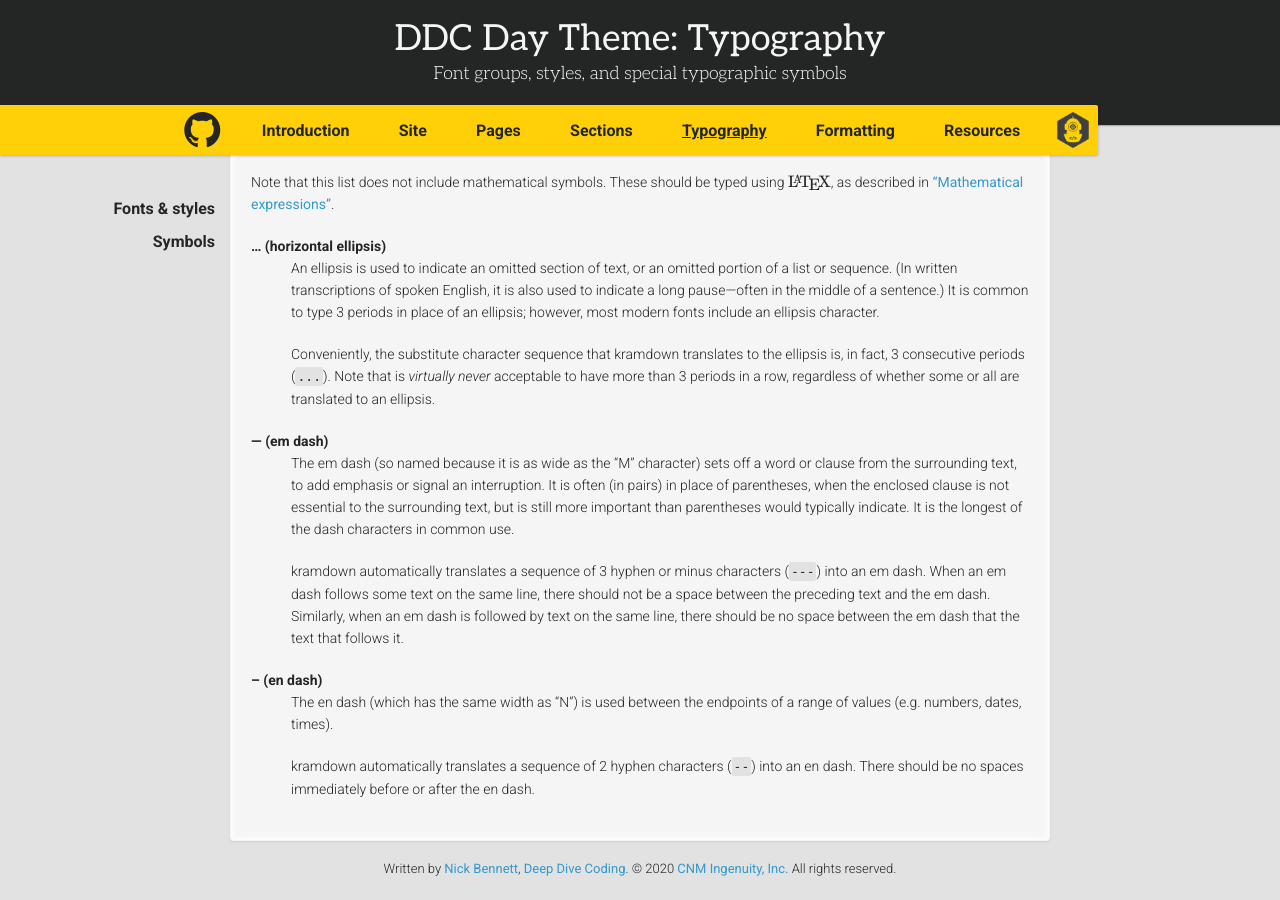
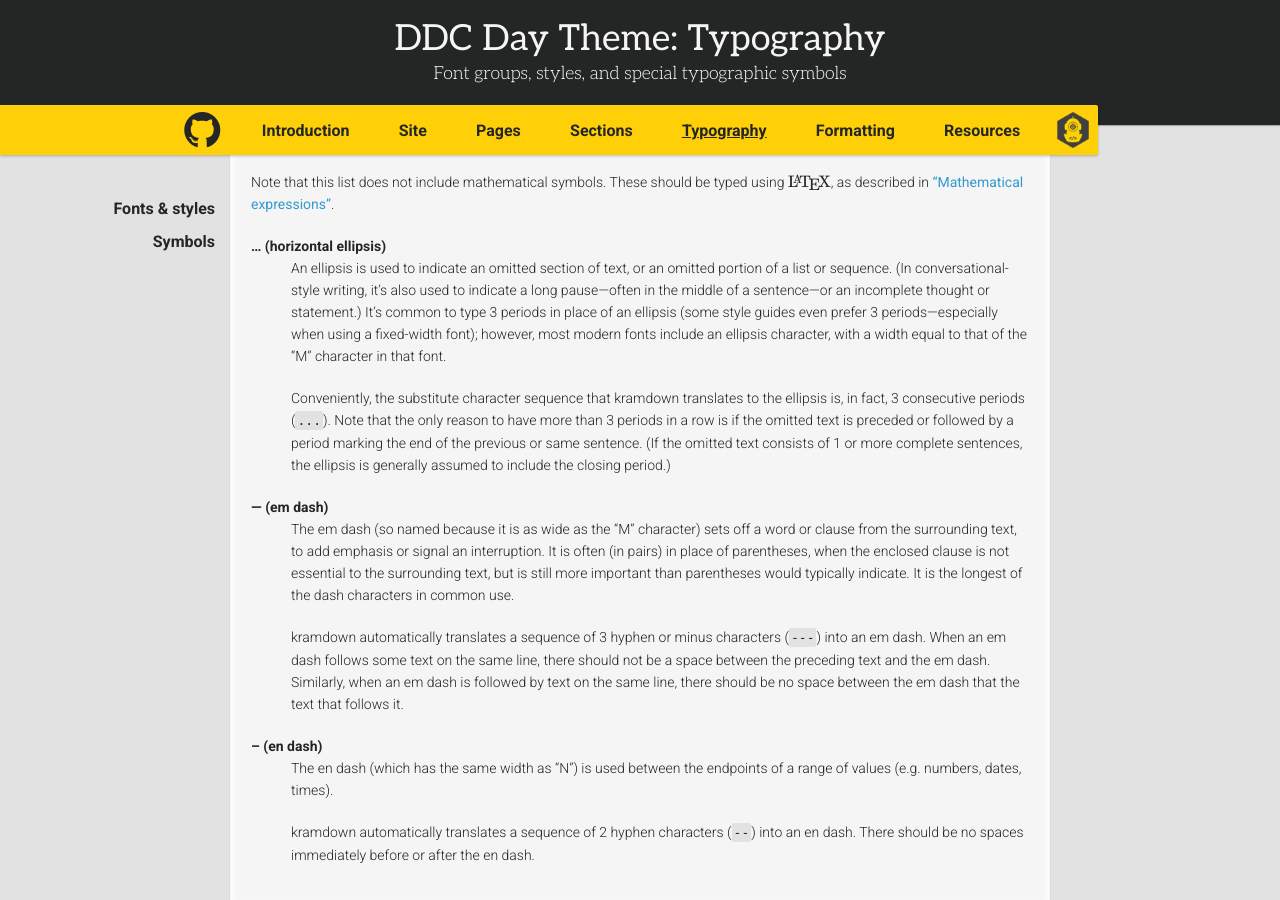
Before and after one commit to ddc-java/ddc-day, a Jekyll site: the page built from typography.md, in a window 1280 px wide and 900 px high, scrolled down 1053 px. Built offline with Jekyll 4.4.1, drawn with Linux system fonts in a browser that asks for light colours; nearby versions of some CDN libraries; some web fonts are replaced; our own code applies the rules of GitHub Pages for plain Markdown files; formulas are drawn with MathJax 3.

Commit message:
Add info on typographic symbols

```diff
--- a/typography.md
+++ b/typography.md
@@ -53,9 +53,9 @@ Note that this list does not include mathematical symbols. These should be typed
 
 ... (horizontal ellipsis)
 
-: An ellipsis is used to indicate an omitted section of text, or an omitted portion of a list or sequence. (In written transcriptions of spoken English, it is also used to indicate a long pause---often in the middle of a sentence.) It is common to type 3 periods in place of an ellipsis; however, most modern fonts include an ellipsis character.
+: An ellipsis is used to indicate an omitted section of text, or an omitted portion of a list or sequence. (In conversational-style writing, it's also used to indicate a long pause---often in the middle of a sentence---or an incomplete thought or statement.) It's common to type 3 periods in place of an ellipsis (some style guides even prefer 3 periods---especially when using a fixed-width font); however, most modern fonts include an ellipsis character, with a width equal to that of the "M" character in that font.
 
-: Conveniently, the substitute character sequence that kramdown translates to the ellipsis is, in fact, 3 consecutive periods (`...`). Note that is _virtually never_ acceptable to have more than 3 periods in a row, regardless of whether some or all are translated to an ellipsis.
+: Conveniently, the substitute character sequence that kramdown translates to the ellipsis is, in fact, 3 consecutive periods (`...`). Note that the only reason to have more than 3 periods in a row is if the omitted text is preceded or followed by a period marking the end of the previous or same sentence. (If the omitted text consists of 1 or more complete sentences, the ellipsis is generally assumed to include the closing period.)
 
 --- (em dash)
 
```
